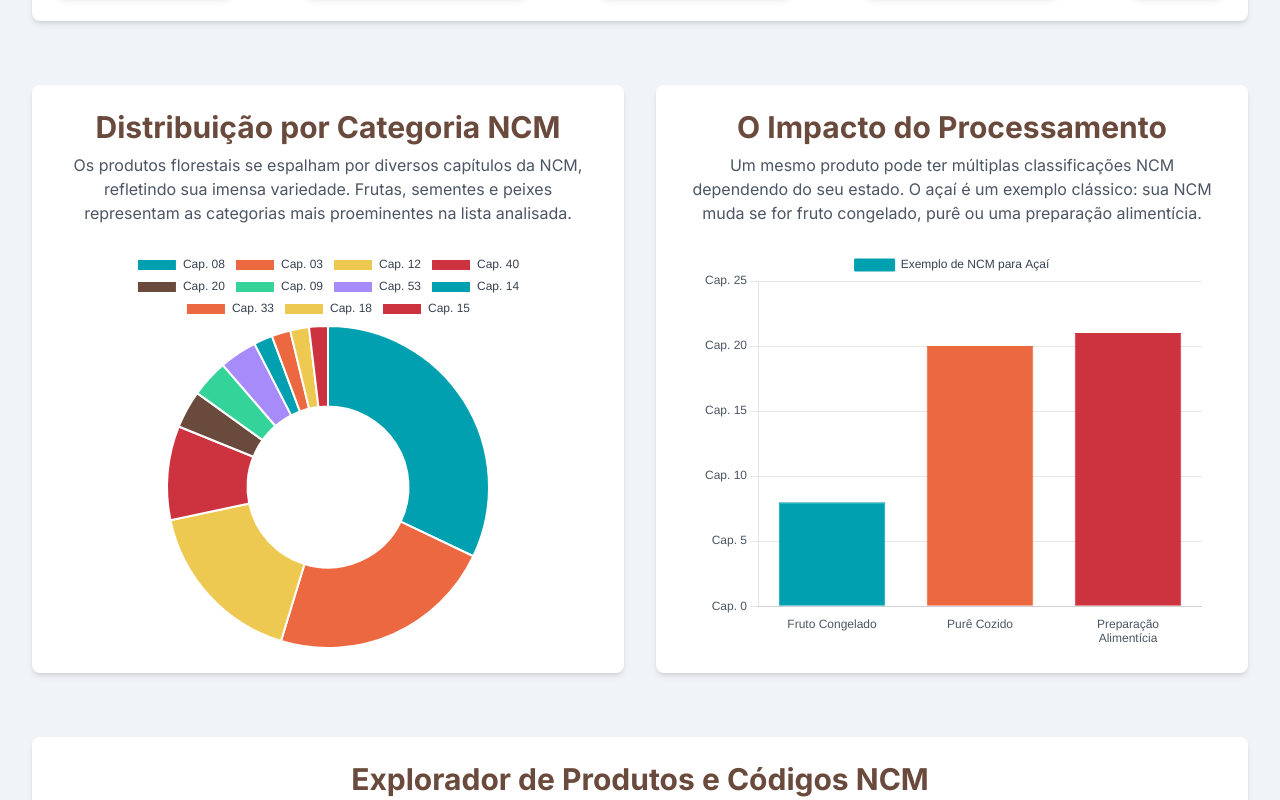
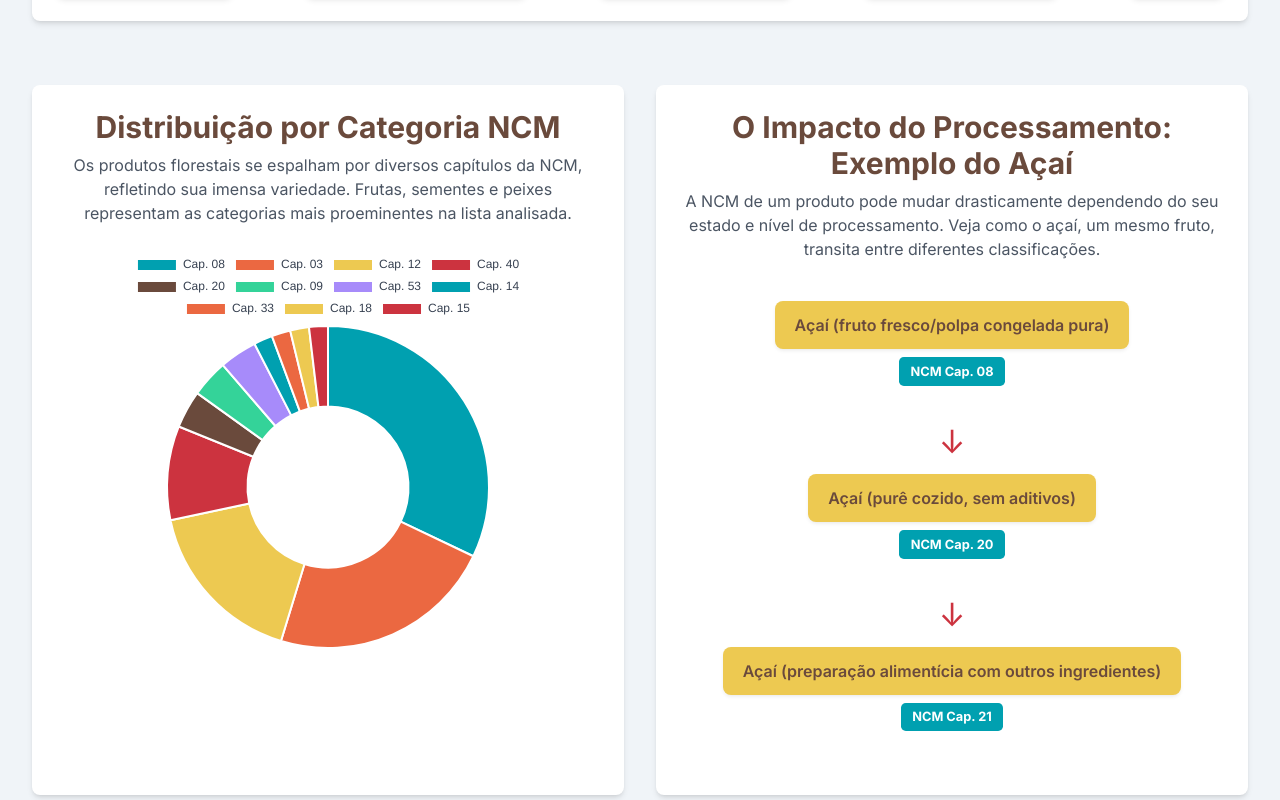
Before and after one commit to arthouz/Produtos_Compativeis_com_a_Floresta_Codigos_HS6_NCM, a plain HTML site: page index.html in a window 1280 px wide. Shown: the part 667-1467 px from the top of the page. Drawn offline with nearby package versions, Linux system fonts and the light colour scheme.

Commit message:
index.html

```diff
--- a/index.html
+++ b/index.html
@@ -60,30 +60,39 @@
             outline: none;
             box-shadow: 0 0 0 3px rgba(237, 201, 81, 0.5);
         }
+        .processing-flow-item {
+            display: flex;
+            flex-direction: column;
+            align-items: center;
+            text-align: center;
+            margin-bottom: 1.5rem;
+        }
+        .processing-flow-text {
+            background-color: #EDC951;
+            color: #6A4A3C;
+            padding: 0.75rem 1.25rem;
+            border-radius: 0.5rem;
+            font-weight: 600;
+            box-shadow: 0 2px 4px -1px rgb(0 0 0 / 0.1);
+            min-width: 150px;
+        }
+        .processing-flow-arrow {
+            color: #CC333F;
+            font-size: 2rem;
+            margin: 0.5rem 0;
+        }
+        .processing-ncm-tag {
+            background-color: #00A0B0;
+            color: white;
+            padding: 0.3rem 0.7rem;
+            border-radius: 0.3rem;
+            font-size: 0.8rem;
+            font-weight: 700;
+            margin-top: 0.5rem;
+        }
     </style>
 </head>
 <body class="text-gray-800">
-    <!-- Chosen Color Palette: Vibrant (Brilliant Blues, Energetic & Playful, Warm Earth Tones) -->
-    <!-- No Mermaid JS or SVG used in this output. -->
-    <!-- Narrative Plan:
-        1. Introduction/Hook: Title and subtitle to set the stage.
-        2. KPIs: Quick overview of the scope (products, chapters, sources).
-        3. Process Flow: Visual explanation of the NCM classification process.
-        4. Data Visualizations (Charts):
-            - Distribution by NCM Chapter (Doughnut Chart): Shows the variety of chapters covered.
-            - Impact of Processing (Bar Chart): Highlights how processing changes NCM, using Açaí as an example.
-        5. Product Explorer (Table with Search): Interactive table for detailed lookup of products and their suggested NCMs, with a new LLM-powered detail feature.
-        6. Conclusion/Footer: Disclaimer and source information.
-    -->
-    <!-- Visualization Choices:
-        - KPIs: Single Big Number (HTML/Tailwind) - To inform key metrics. No SVG.
-        - Process Flow: Flow Chart (Structured HTML/CSS with Tailwind) - To organize and show process. No SVG.
-        - Distribution by NCM Chapter: Donut Chart (Chart.js/Canvas) - To compare composition. No SVG.
-        - Impact of Processing: Bar Chart (Chart.js/Canvas) - To compare categories and show impact. No SVG.
-        - Product Explorer: List/Table (HTML Table with JS filter) - To organize and allow lookup. No SVG.
-        - NCM Details: Text explanation (LLM via Gemini API) displayed in a modal. No SVG.
-    -->
-
     <div class="container mx-auto p-4 md:p-8">
 
         <header class="text-center mb-12">
@@ -135,10 +144,23 @@
             </div>
 
             <div id="processing-impact" class="bg-white rounded-lg shadow-md p-6">
-                <h2 class="text-3xl font-bold text-[#6A4A3C] text-center mb-2">O Impacto do Processamento</h2>
-                <p class="text-center text-gray-600 mb-6">Um mesmo produto pode ter múltiplas classificações NCM dependendo do seu estado. O açaí é um exemplo clássico: sua NCM muda se for fruto congelado, purê ou uma preparação alimentícia.</p>
-                <div class="chart-container mx-auto">
-                    <canvas id="processingImpactChart"></canvas>
+                <h2 class="text-3xl font-bold text-[#6A4A3C] text-center mb-2">O Impacto do Processamento: Exemplo do Açaí</h2>
+                <p class="text-center text-gray-600 mb-6">A NCM de um produto pode mudar drasticamente dependendo do seu estado e nível de processamento. Veja como o açaí, um mesmo fruto, transita entre diferentes classificações.</p>
+                <div class="flex flex-col items-center justify-center py-4">
+                    <div class="processing-flow-item">
+                        <div class="processing-flow-text">Açaí (fruto fresco/polpa congelada pura)</div>
+                        <div class="processing-ncm-tag">NCM Cap. 08</div>
+                    </div>
+                    <div class="processing-flow-arrow">&darr;</div>
+                    <div class="processing-flow-item">
+                        <div class="processing-flow-text">Açaí (purê cozido, sem aditivos)</div>
+                        <div class="processing-ncm-tag">NCM Cap. 20</div>
+                    </div>
+                    <div class="processing-flow-arrow">&darr;</div>
+                    <div class="processing-flow-item">
+                        <div class="processing-flow-text">Açaí (preparação alimentícia com outros ingredientes)</div>
+                        <div class="processing-ncm-tag">NCM Cap. 21</div>
+                    </div>
                 </div>
             </div>
         </div>
@@ -164,13 +186,11 @@
             </div>
         </section>
 
-        <!-- NCM Details Modal -->
         <div id="ncmDetailsModal" class="fixed inset-0 bg-gray-900 bg-opacity-75 flex items-center justify-center z-50 hidden p-4">
             <div class="bg-white rounded-lg shadow-xl p-6 w-full max-w-2xl max-h-[90vh] overflow-y-auto relative">
                 <button onclick="closeModal()" class="absolute top-3 right-3 text-gray-500 hover:text-gray-800 text-2xl font-bold">&times;</button>
                 <h3 id="modalTitle" class="text-2xl font-bold text-[#6A4A3C] mb-4">Detalhes da NCM</h3>
                 <div id="modalContent" class="text-gray-700 text-base">
-                    <!-- Content will be loaded here -->
                 </div>
                 <div id="loadingSpinner" class="hidden flex justify-center items-center py-8">
                     <div class="animate-spin rounded-full h-12 w-12 border-b-2 border-[#00A0B0]"></div>
@@ -391,43 +411,6 @@
                 options: { ...tooltipCallback, maintainAspectRatio: false }
             });
 
-            const processingImpactCtx = document.getElementById('processingImpactChart').getContext('2d');
-            new Chart(processingImpactCtx, {
-                type: 'bar',
-                data: {
-                    labels: [
-                        wrapLabel('Fruto Congelado'),
-                        wrapLabel('Purê Cozido'),
-                        wrapLabel('Preparação Alimentícia')
-                    ],
-                    datasets: [{
-                        label: 'Exemplo de NCM para Açaí',
-                        data: [8, 20, 21],
-                        backgroundColor: [palette.blue, palette.orange, palette.red],
-                        borderColor: [palette.blue, palette.orange, palette.red],
-                        borderWidth: 1
-                    }]
-                },
-                options: {
-                    ...tooltipCallback,
-                    maintainAspectRatio: false,
-                    scales: {
-                        y: {
-                            beginAtZero: true,
-                            ticks: {
-                                callback: function(value) { return 'Cap. ' + value; },
-                                color: '#4B5563'
-                            },
-                            grid: { color: '#E5E7EB' }
-                        },
-                        x: {
-                            ticks: { color: '#4B5563' },
-                            grid: { display: false }
-                        }
-                    }
-                }
-            });
-
             const tableBody = document.querySelector('#productTable tbody');
             productData.forEach(item => {
                 const row = `<tr>
```
